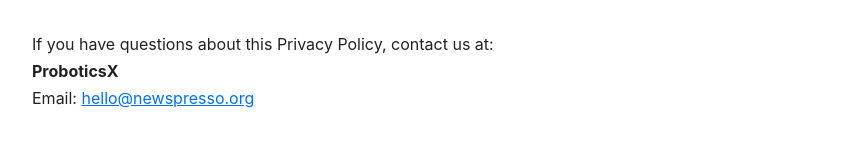
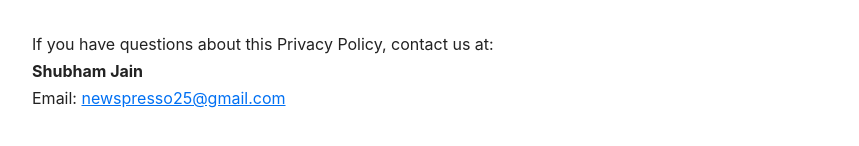
Before and after one commit to ProboticsX/newspresso-privacy, a plain HTML site: page index.html in a window 1280 px wide. Shown: the part 2038-2184 px from the top of the page, without its empty margins (208-1067 px from the left). Drawn offline with Linux system fonts and the light colour scheme.

Commit message:
update email

```diff
--- a/index.html
+++ b/index.html
@@ -68,8 +68,8 @@
 
   <h2>9. Contact Us</h2>
   <p>If you have questions about this Privacy Policy, contact us at:<br />
-  <strong>ProboticsX</strong><br />
-  Email: <a href="mailto:hello@newspresso.org">hello@newspresso.org</a>
+  <strong>Shubham Jain</strong><br />
+  Email: <a href="mailto:newspresso25@gmail.com">newspresso25@gmail.com</a>
   </p>
 </body>
 </html>
```
